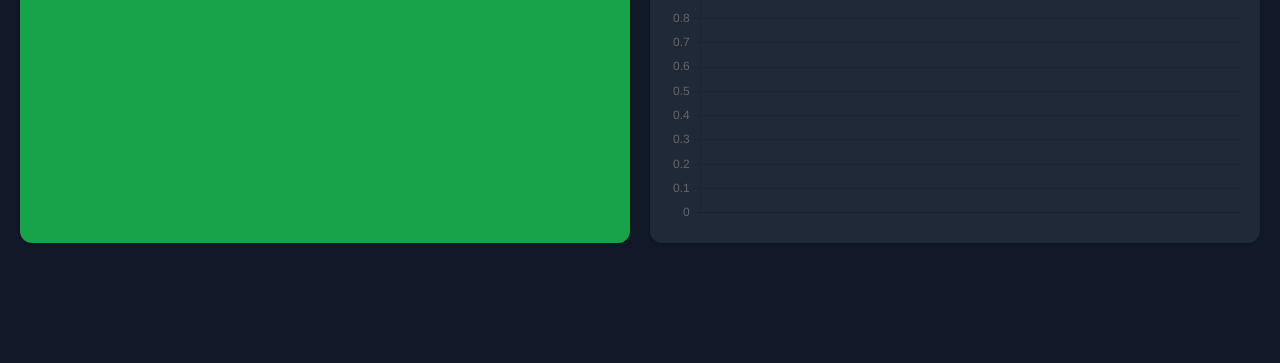
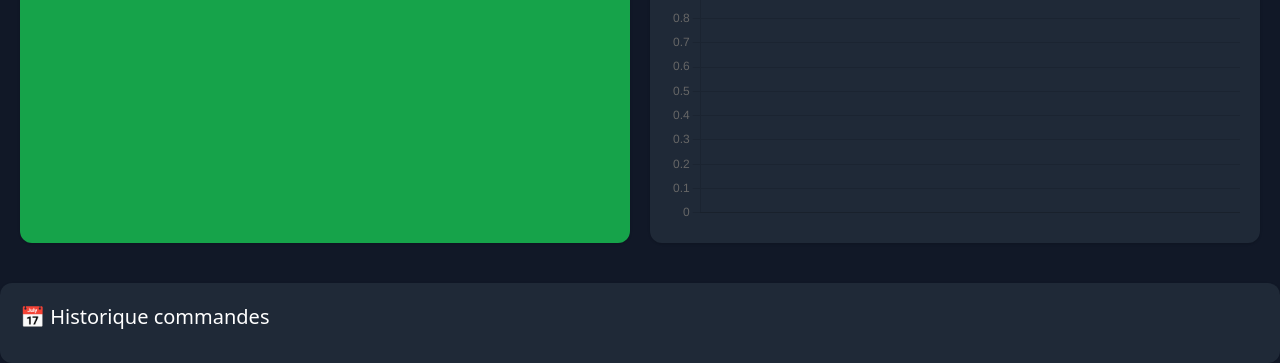
Before and after one commit to benikikwika38-pixel/resto-pro, a plain HTML site: page dashboard.html in a window 1280 px wide. Shown: the part 474-837 px from the top of the page. Before the commit the page ends 800 px from the top, so only its background shows below. Drawn offline with nearby package versions, Linux system fonts and the light colour scheme.

Commit message:
Update dashboard.html

```diff
--- a/dashboard.html
+++ b/dashboard.html
@@ -16,7 +16,7 @@
 
 <div class="grid md:grid-cols-3 gap-5 p-5">
 
-  <!-- AJOUT -->
+  <!-- AJOUT COMMANDE -->
   <div class="bg-gray-800 p-5 rounded-xl shadow">
     <h2 class="text-xl font-bold mb-3">Ajouter commande</h2>
 
@@ -31,7 +31,7 @@
     </button>
   </div>
 
-  <!-- COMMANDES -->
+  <!-- LISTE COMMANDES -->
   <div class="bg-gray-800 p-5 rounded-xl shadow md:col-span-2">
     <h2 class="text-xl font-bold mb-3">Commandes</h2>
     <ul id="list" class="space-y-2"></ul>
@@ -41,7 +41,7 @@
 
 <div class="grid md:grid-cols-2 gap-5 p-5">
 
-  <!-- TOTAL -->
+  <!-- TOTAL VENTES -->
   <div class="bg-green-600 p-5 rounded-xl text-center shadow">
     <h2 class="text-xl">💰 Total ventes</h2>
     <p id="total" class="text-3xl font-bold mt-2"></p>
@@ -55,8 +55,14 @@
 
 </div>
 
+<!-- CALENDRIER HISTORIQUE -->
+<div class="bg-gray-800 p-5 rounded-xl shadow mt-5">
+  <h2 class="text-xl mb-3">📅 Historique commandes</h2>
+  <ul id="calendarList" class="space-y-2"></ul>
+</div>
+
 <script src="https://cdn.jsdelivr.net/npm/chart.js"></script>
 <script src="dashboard.js"></script>
 
 </body>
-</html>
+      </html>
```
